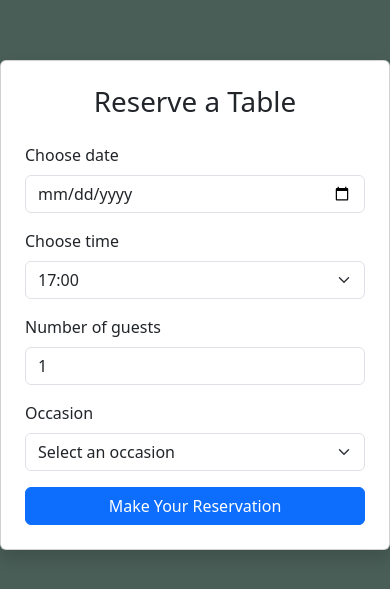
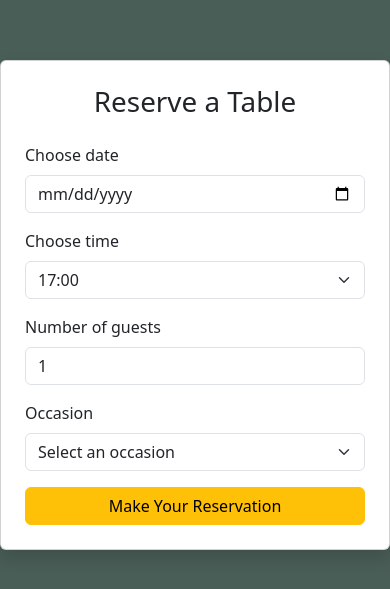
Before and after one commit to achiniishani1993/Little-Lemon, a React (Vite) app: page / in a window 390 px wide. Shown: the part 117-706 px from the top of the page. Built offline with nearby package versions, Linux system fonts and the light colour scheme.

Commit message:
improved  responsiveness  and semantic tags

```diff
--- a/src/components/BookingForm.tsx
+++ b/src/components/BookingForm.tsx
@@ -170,7 +170,7 @@
         )}
       </div>
 
-      <button type="submit" className="btn btn-primary w-100">
+      <button type="submit" className="btn btn-warning w-100">
         Make Your Reservation
       </button>
     </form>
```
